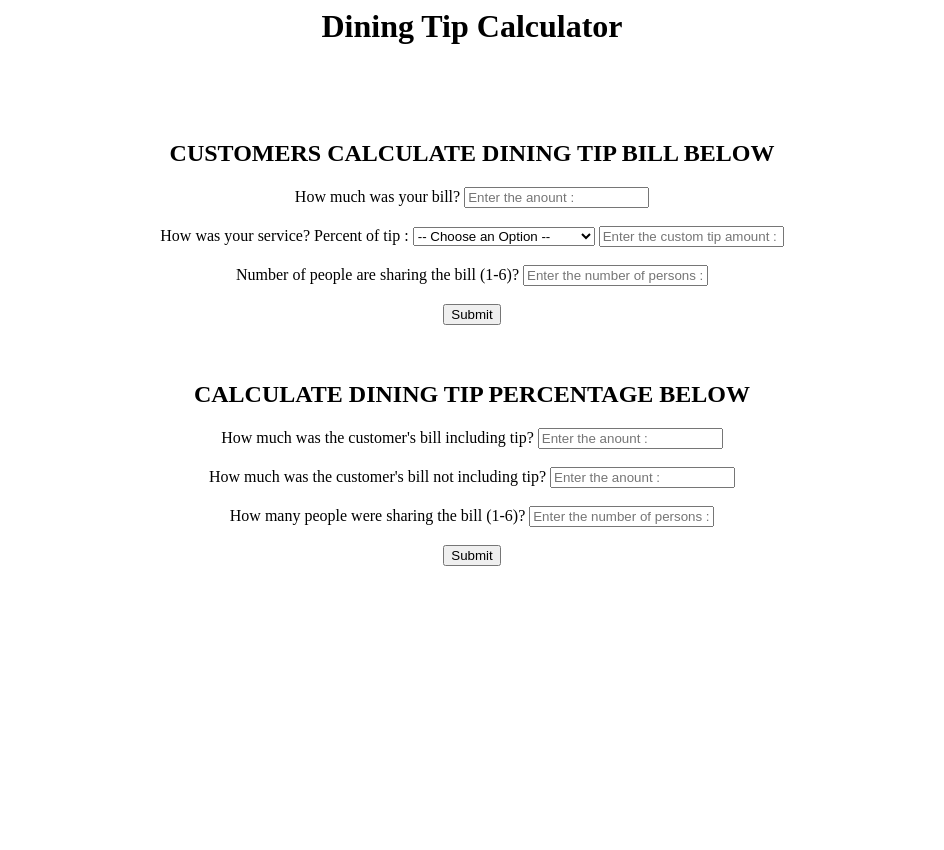
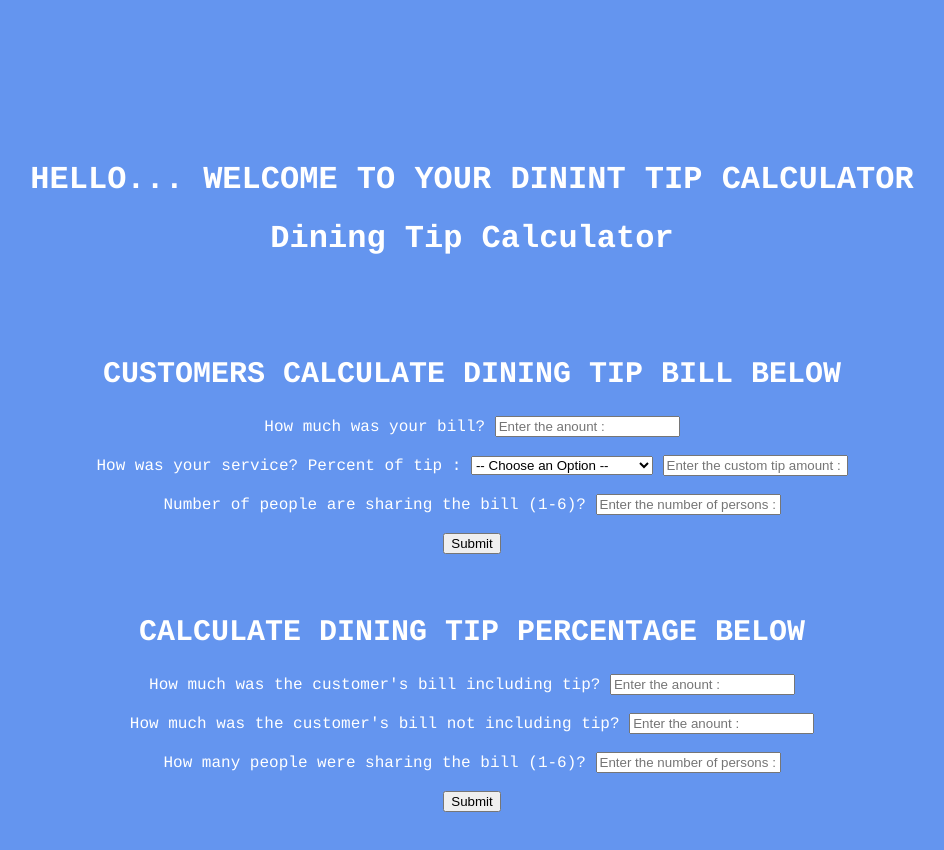
Before and after one commit to yakuamoah/MyProject, a plain HTML site: page myAlgorithm.html in a window 1280 px wide. Shown: the whole page, without its empty margins (168-1112 px from the left). Before the commit the page ends 800 px from the top, so only its background shows below. Drawn offline with Linux system fonts and the light colour scheme.

Commit message:
Calculator Redesign #1

```diff
--- a/myAlgorithm.html
+++ b/myAlgorithm.html
@@ -1,5 +1,48 @@
 <html>
+<head>
+<title>Page Title</title>
+<meta charset="UTF-8">
+<meta name="viewport" content="width=device-width, initial-scale=1">
+<style>
+* {
+  box-sizing: border-box;
+}
+body {
+  font-family: Courier, Helvetica, sans-serif;
+  margin: 0;
+}
 
+
+
+/* Increase the/* Style the header */
+.header {
+  padding: 140px;
+  text-align: center;
+  background: #6495EF; /* blue background */
+  color: white; /* white text color */
+} font size of the h1 element */
+.header h1 {
+  font-size: 80px;
+}
+
+.header h2 {
+  font-size: 30px;
+}
+
+
+/* Responsive layout - when the screen is less than 400px wide, make the navigation links stack on top of each other instead of next to each other */
+@media screen and (max-width: 400px) {
+  .navbar a {
+    float: none;
+    width:100%;
+  }
+}
+</style>
+</head>
+<body>
+
+<div class="header">
+  <h1>HELLO... WELCOME TO YOUR DININT TIP CALCULATOR</h1>
 <script>
 
   //CUTOMER WANTS TO CALCULATE
@@ -115,7 +158,7 @@ else{
     <br>    <br>    <br>    <br>
 
     </right>
-
+</div>
 </body>
 
 </html>
```
